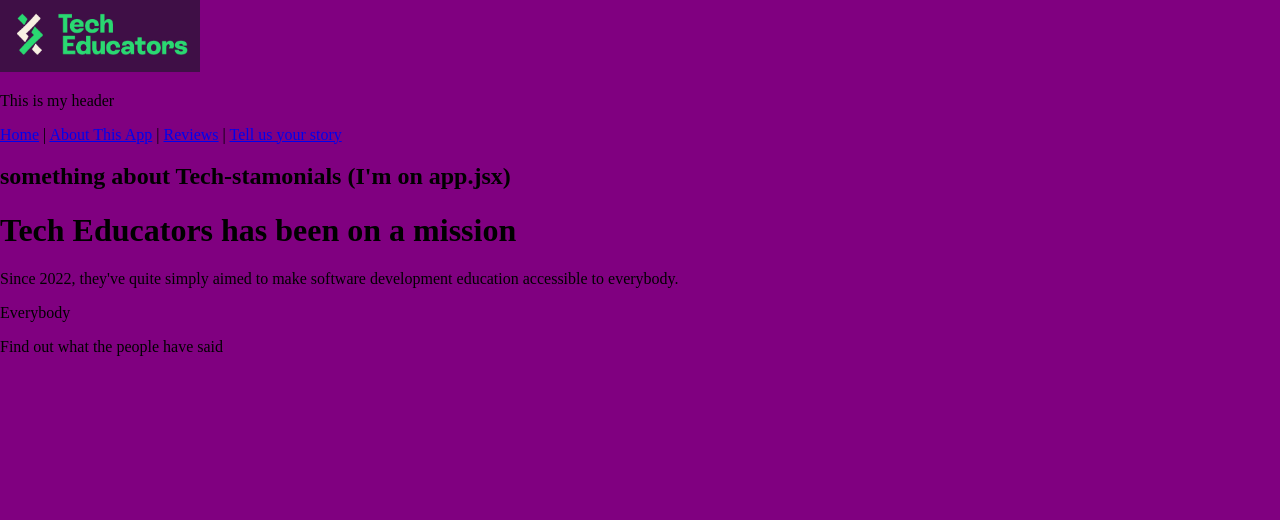
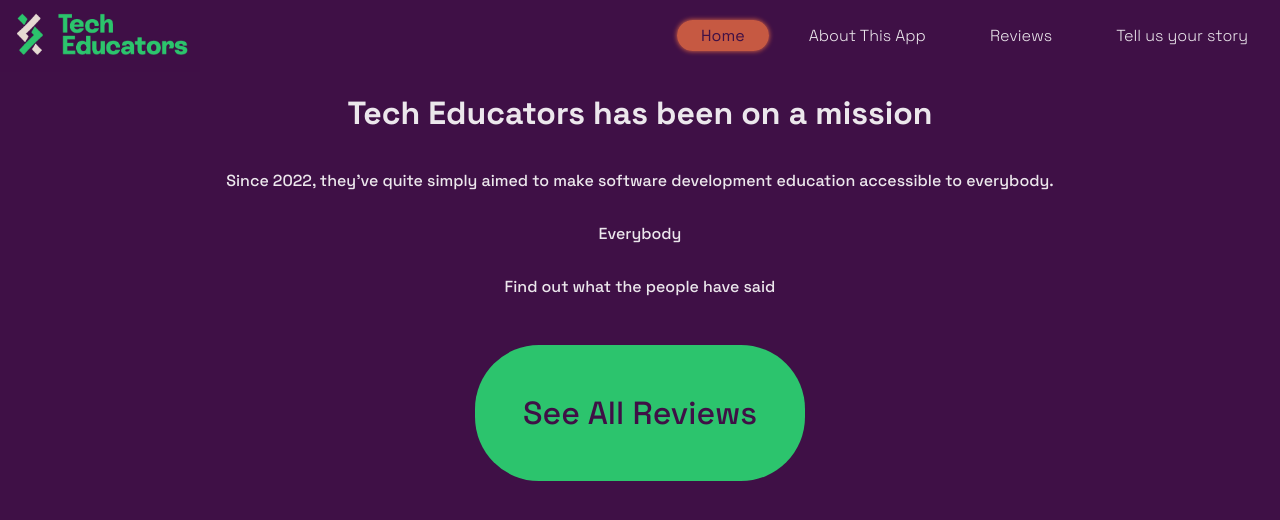
Before and after one commit to frank-ventures/teched-week07-project, a React (Vite) app in the folder client/: page / in a window 1280 px wide. Shown: the top 520 px of the page. Built offline with nearby package versions, Linux system fonts and the light colour scheme.

Commit message:
teched css. buttons. reviews flexing. started form.

```diff
--- a/client/index.html
+++ b/client/index.html
@@ -4,9 +4,15 @@
     <meta charset="UTF-8" />
     <meta name="viewport" content="width=device-width, initial-scale=1.0" />
     <title>TechEd Experiences</title>
+    <link rel="preconnect" href="https://fonts.googleapis.com" />
+    <link rel="preconnect" href="https://fonts.gstatic.com" crossorigin />
+    <link
+      href="https://fonts.googleapis.com/css2?family=Space+Grotesk:wght@300..700&display=swap"
+      rel="stylesheet"
+    />
   </head>
   <body>
-    <div id="root"></div>
+    <div id="root" class="space-grotesk-teched"></div>
     <script type="module" src="/src/main.jsx"></script>
   </body>
 </html>
--- a/client/src/App.jsx
+++ b/client/src/App.jsx
@@ -18,12 +18,11 @@ export function App() {
   return (
     <>
       <Header />
-      <h2>something about Tech-stamonials (I&apos;m on app.jsx)</h2>
       <Routes>
         <Route path="/" element={<HomePage />}></Route>
         <Route path="/about" element={<AboutPage />}></Route>
         <Route path="/reviews" element={<ReviewsPage />}>
-          <Route path="" element={<p>Choose one</p>}></Route>
+          <Route path="" element={<p>Pick an option from above</p>}></Route>
           <Route path="all" element={<ReviewsAll />}></Route>
           <Route path="category" element={<p>Choose one</p>}></Route>
           <Route path="relationship" element={<p>Choose one</p>}></Route>
--- a/client/src/components/Header.jsx
+++ b/client/src/components/Header.jsx
@@ -5,12 +5,11 @@ export function Header() {
   return (
     <header>
       <img src="/assets/tech-ed-full-banner.png"></img>
-      <p>This is my header</p>
 
       <nav>
-        <NavLink to="/">Home</NavLink> |{" "}
-        <NavLink to="/about">About This App</NavLink> |{" "}
-        <NavLink to="/reviews">Reviews</NavLink> |{" "}
+        <NavLink to="/">Home</NavLink>
+        <NavLink to="/about">About This App</NavLink>
+        <NavLink to="/reviews">Reviews</NavLink>
         <NavLink to="/submit">Tell us your story</NavLink>
       </nav>
     </header>
--- a/client/src/components/header.css
+++ b/client/src/components/header.css
@@ -1,3 +1,51 @@
+:root {
+  --color-teched-midnight: 63 16 70;
+  --color-teched-sand: 247 239 227;
+  --color-teched-green: 43 216 114;
+  --color-teched-blue: 55 188 255;
+  --color-teched-pink: 255 82 146;
+  --color-teched-purple: 198 122 255;
+  --color-teched-yellow: 255 197 64;
+  --color-teched-orange: 250 118 65;
+}
+
+header {
+  display: flex;
+  flex-direction: row;
+  justify-content: space-between;
+  align-items: center;
+
+  width: 100%;
+}
+
+nav a {
+  color: white;
+  font-weight: 300;
+  text-decoration: none;
+
+  padding: 0.3em 1.5em;
+  margin: 0.5em;
+  border-radius: 2em;
+}
+
+a.active {
+  color: rgb(var(--color-teched-midnight));
+
+  box-shadow: 0px 0px 5px rgb(var(--color-teched-orange));
+  background-color: rgb(var(--color-teched-orange) / 0.8);
+  font-weight: 400;
+}
+a:hover {
+  color: rgb(var(--color-teched-midnight));
+  background-color: rgb(var(--color-teched-green) / 0.8);
+  box-shadow: 0px 0px 5px rgb(var(--color-teched-green));
+}
+a:active {
+  color: rgb(var(--color-teched-midnight));
+  background-color: rgb(var(--color-teched-sand) / 0.8);
+  box-shadow: 0px 0px 5px rgb(var(--color-teched-sand));
+}
+
 img {
   width: 200px;
 }
--- a/client/src/index.css
+++ b/client/src/index.css
@@ -1,7 +1,68 @@
+/* --- --- --- --- --- --- --- ---  */
+/* General all-settings */
+/* --- --- --- --- --- --- --- ---  */
+/* Stolen! */
+:root {
+  --color-teched-midnight: 63 16 70;
+  --color-teched-sand: 247 239 227;
+  --color-teched-green: 43 216 114;
+  --color-teched-blue: 55 188 255;
+  --color-teched-pink: 255 82 146;
+  --color-teched-purple: 198 122 255;
+  --color-teched-yellow: 255 197 64;
+  --color-teched-orange: 250 118 65;
+}
+
+/* Thanks Google, and page inspector tool */
+.space-grotesk-teched {
+  font-family: "Space Grotesk", sans-serif;
+  font-optical-sizing: auto;
+  font-weight: 500;
+  font-style: normal;
+}
+
+/* --- --- --- --- --- --- --- ---  */
+/* Main Page Bodies */
+/* --- --- --- --- --- --- --- ---  */
 body {
   margin: 0;
   padding: 0;
   box-sizing: border-box;
 
-  background-color: purple;
+  background-color: rgb(var(--color-teched-midnight));
+
+  color: white;
+  opacity: 0.9;
 }
+
+#root {
+  display: flex;
+  flex-direction: column;
+  align-items: center;
+  width: 100vw;
+}
+
+/* --- --- --- --- --- --- --- ---  */
+/* For the reviews display */
+/* --- --- --- --- --- --- --- ---  */
+.reviews-all-wrapper {
+  display: flex;
+  flex-direction: column;
+  align-items: center;
+  justify-content: center;
+}
+
+.reviews-individual {
+  width: 80%;
+}
+
+.homepage-all-button {
+  font-size: 2em;
+  padding: 1.5em;
+  margin: 1em;
+  border-radius: 2em;
+  text-decoration: none;
+
+  color: rgb(var(--color-teched-midnight));
+  background-color: rgb(var(--color-teched-green));
+}
--- a/client/src/pages/HomePage.jsx
+++ b/client/src/pages/HomePage.jsx
@@ -1,3 +1,5 @@
+import { NavLink } from "react-router-dom";
+
 export function HomePage() {
   return (
     <>
@@ -8,6 +10,9 @@ export function HomePage() {
       </p>
       <p>Everybody</p>
       <p>Find out what the people have said</p>
+      <NavLink to="reviews/all" className="homepage-all-button">
+        See All Reviews
+      </NavLink>
     </>
   );
 }
--- a/client/src/pages/ReviewsPage.jsx
+++ b/client/src/pages/ReviewsPage.jsx
@@ -5,11 +5,17 @@ export function ReviewsPage() {
   return (
     <>
       <h2>Reviews page</h2>
+      <p>Choose the Tech-stamonials you&apos;d like to see</p>
       <nav>
-        <NavLink to="">Clear sort</NavLink> |
-        <NavLink to="all">See All Reviews</NavLink> |
-        <NavLink to="category">By Category</NavLink> |
-        <NavLink to="relationship">By Relationship</NavLink> |
+        <NavLink
+          to=""
+          className={({ isActive }) => [isActive ? "blank-button" : ""]}
+        >
+          Clear sort
+        </NavLink>
+        <NavLink to="all">All Reviews</NavLink>
+        <NavLink to="category">By Category</NavLink>
+        <NavLink to="relationship">By Relationship</NavLink>
       </nav>
       <Outlet />
     </>
@@ -18,21 +24,29 @@ export function ReviewsPage() {
 
 export function ReviewsAll() {
   const [reviews, setReviews] = useState([]);
+  const [loading, setLoading] = useState(true);
 
   useEffect(() => {
     getAllReviews();
   }, []);
 
   async function getAllReviews() {
+    setLoading(true);
     const response = await fetch("http://localhost:8080/reviews");
     const data = await response.json();
     setReviews(data);
+    setLoading(false);
   }
   return (
-    <>
-      {reviews.map((review) => {
+    <div className="reviews-all-wrapper">
+      {loading ? (
+        <p>Loading results...</p>
+      ) : reviews.length === 0 ? (
+        <p>No results found</p>
+      ) : (
+        reviews.map((review) => {
           return (
-          <div key={review.id}>
+            <div key={review.id} className="reviews-individual">
               <h2>{review.title}</h2>
               <h3>{review.category}</h3>
               <p>{review.name}</p>
@@ -40,7 +54,8 @@ export function ReviewsAll() {
               <p>{review.content}</p>
             </div>
           );
-      })}
-    </>
+        })
+      )}
+    </div>
   );
 }
--- a/client/src/pages/SubmitPage.jsx
+++ b/client/src/pages/SubmitPage.jsx
@@ -1,3 +1,93 @@
+import { useState, useEffect } from "react";
+import "./submitpage.css";
+
 export function SubmitPage() {
-  return <p>This is the submit page</p>;
+  const [relationships, setRelationships] = useState([]);
+  const [categories, setCategories] = useState([]);
+
+  async function getRelationships() {
+    const response = await fetch("http://localhost:8080/relationships-list");
+    const data = await response.json();
+    setRelationships(data);
+  }
+  async function getCategories() {
+    const response = await fetch("http://localhost:8080/categories-list");
+    const data = await response.json();
+    setCategories(data);
+  }
+
+  useEffect(() => {
+    getRelationships();
+    getCategories();
+  }, []);
+
+  return (
+    <>
+      <h2>Have you got an experience you&apos;d like to share?</h2>
+      <p>Share it here. Keep it clean, respectable, but honest.</p>
+      <hr></hr>
+      <form action="submit">
+        {/* --- --- --- --- */}
+        {/* Users name */}
+        {/* --- --- --- --- */}
+        <label htmlFor="username">Your Name:</label>
+        <input
+          type="text"
+          name="username"
+          id="username"
+          placeholder="Name"
+        />{" "}
+        {/* --- --- --- --- */}
+        {/* Users relationship to the company */}
+        {/* --- --- --- --- */}
+        <label htmlFor="username">Relationship to Tech Educators: </label>
+        <select type="select" name="relationship" id="relationship" required>
+          <option disabled selected value="">
+            Pick a relationship
+          </option>
+          {relationships.map((rel) => {
+            return (
+              <option key={rel.id} value={rel.type}>
+                {rel.type}
+              </option>
+            );
+          })}
+        </select>
+        {/* --- --- --- --- */}
+        {/* Review Title */}
+        {/* --- --- --- --- */}
+        <label htmlFor="username">Give your experience a title:</label>
+        <input type="text" name="Title" id="Title" placeholder="Review Title" />
+        {/* --- --- --- --- */}
+        {/* Category of users experience */}
+        {/* --- --- --- --- */}
+        <label htmlFor="username">Category of your experience: </label>
+        <select type="select" name="category" id="category" required>
+          <option disabled selected value="">
+            What was your experience?
+          </option>
+          {categories.map((cat) => {
+            return (
+              <option key={cat.id} value={cat.name}>
+                {cat.name}
+              </option>
+            );
+          })}
+        </select>
+        {/* --- --- --- --- */}
+        {/* Main written content */}
+        {/* --- --- --- --- */}
+        <label htmlFor="username">Tell us about your experience:</label>
+        <textarea
+          rows="4"
+          cols="50"
+          name="content"
+          id="content"
+          placeholder="My time with Tech Educators..."
+        />
+        {/* --- --- --- --- */}
+        {/* End of form */}
+      </form>
+    </>
+  );
 }
--- /dev/null
+++ b/client/src/pages/submitpage.css
@@ -0,0 +1,5 @@
+form {
+  display: flex;
+  flex-direction: column;
+  gap: 1em;
+}
```
Also changed, not shown: 2 other files (tests, documents, lock files or other folders). Lines whose indentation alone changed are shown as unchanged.
